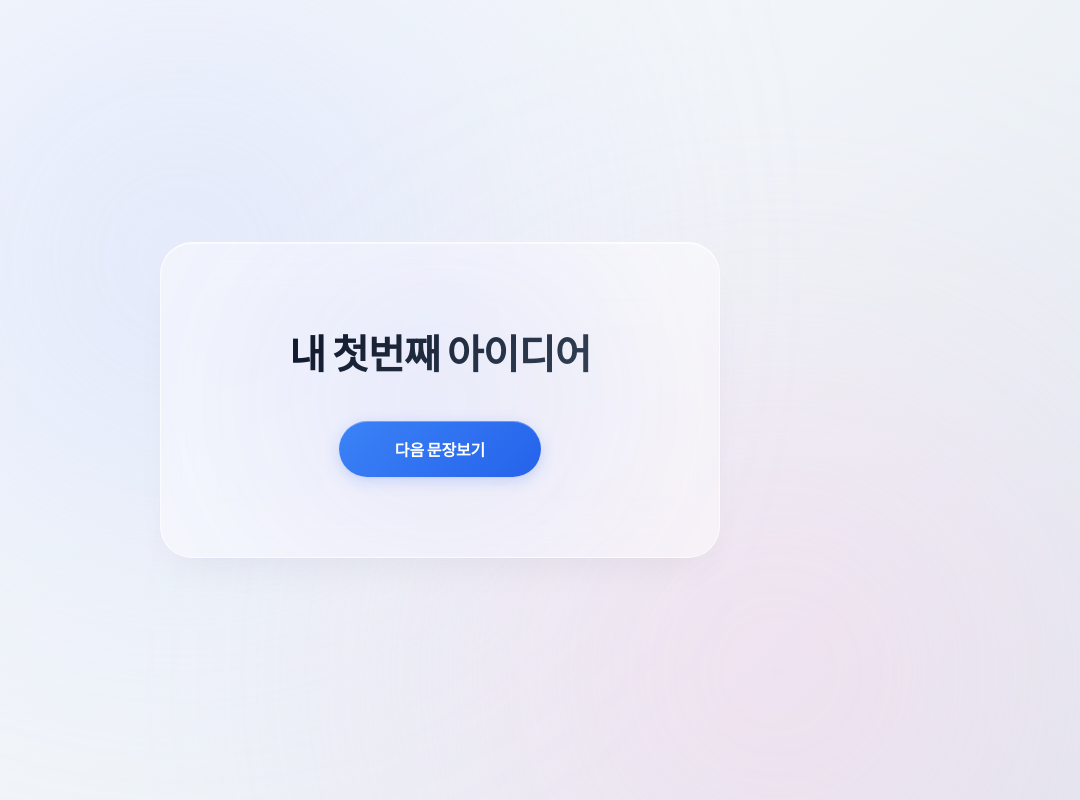
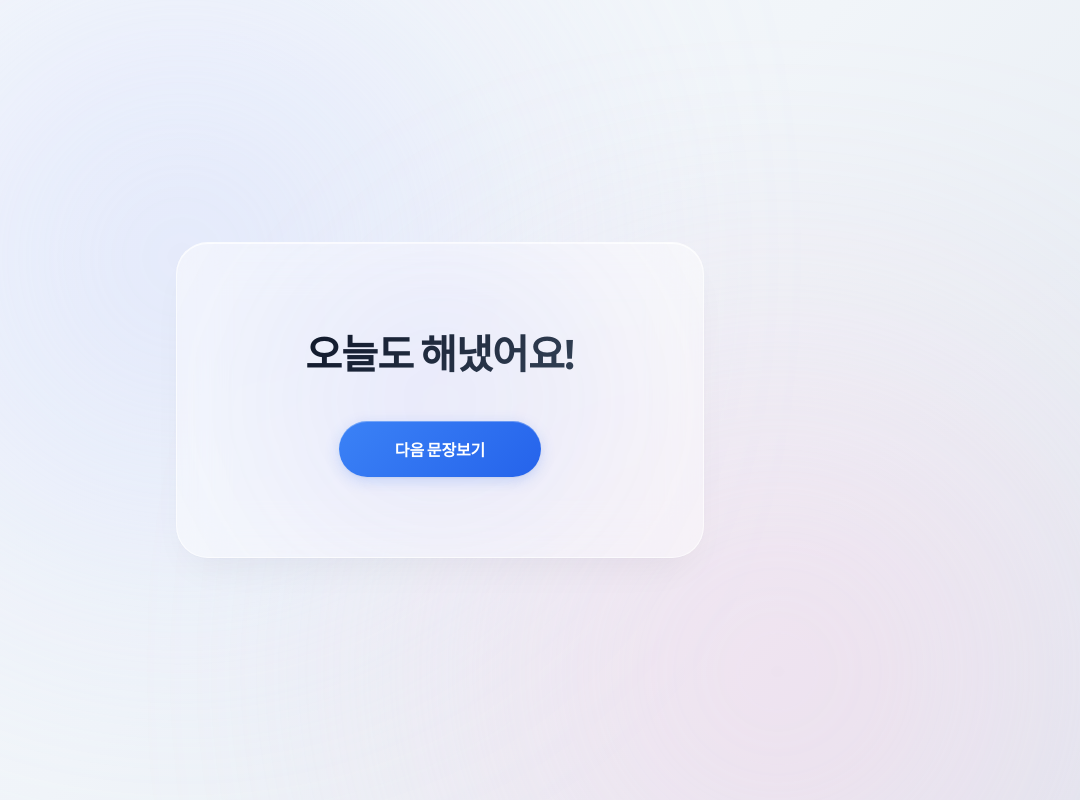
Before and after one commit to LimHyeongHo/antigravity_project, a plain HTML site: page week1/index.html in a window 1280 px wide. Both pictures are taken after a click on the button "다음 문장보기". Shown: the top 800 px of the page, without its empty margins (200-1280 px from the left). Drawn offline with Linux system fonts and the light colour scheme.

Commit message:
feat: implement sentence switching logic with button click

```diff
--- a/week1/index.html
+++ b/week1/index.html
@@ -18,5 +18,28 @@
             <div class="glow"></div>
         </div>
     </main>
+    <script>
+        const sentences = [
+            "내 첫번째 아이디어",
+            "오늘도 해냈어요!",
+            "조금씩 나아지고 있어요",
+            "이대로 계속 합시다."
+        ];
+        let currentIndex = 0;
+
+        const textEl = document.querySelector('.main-text');
+        const btnEl = document.getElementById('nextBtn');
+
+        btnEl.addEventListener('click', () => {
+            currentIndex = (currentIndex + 1) % sentences.length;
+
+            // Premium animation reset: triggers the slideUp transition again on text change
+            textEl.style.animation = 'none';
+            textEl.offsetHeight; // Trigger reflow to restart animation
+            textEl.style.animation = 'slideUp 1.2s cubic-bezier(0.16, 1, 0.3, 1) forwards';
+
+            textEl.textContent = sentences[currentIndex];
+        });
+    </script>
 </body>
 </html>
```
